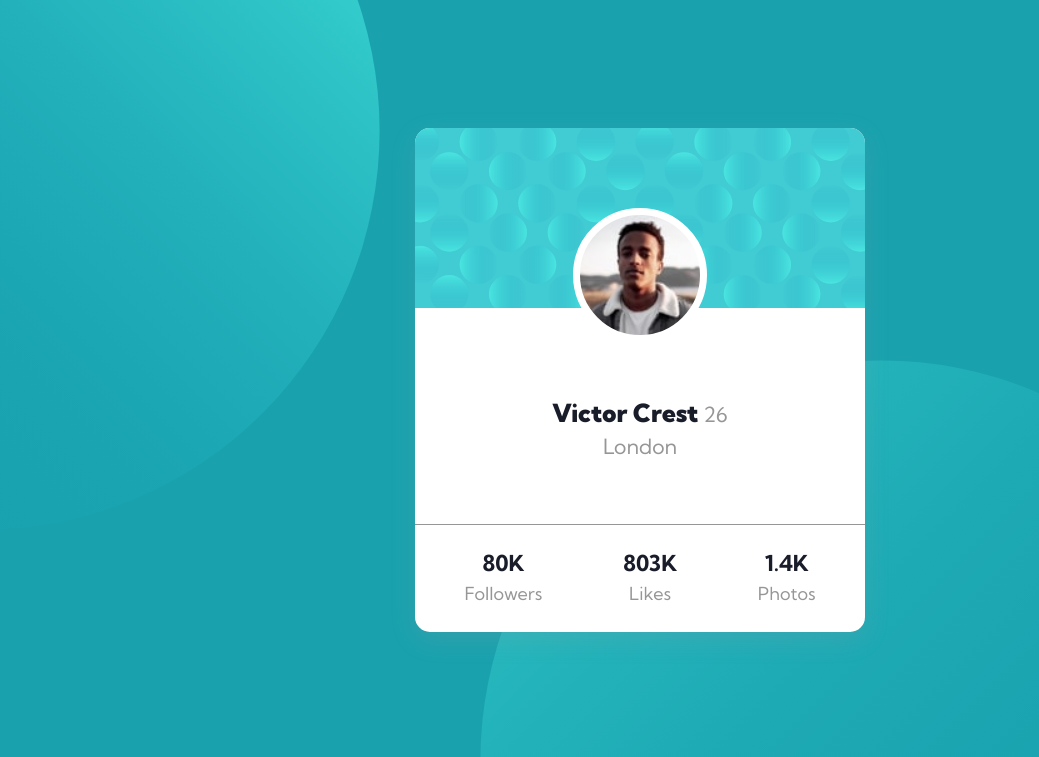
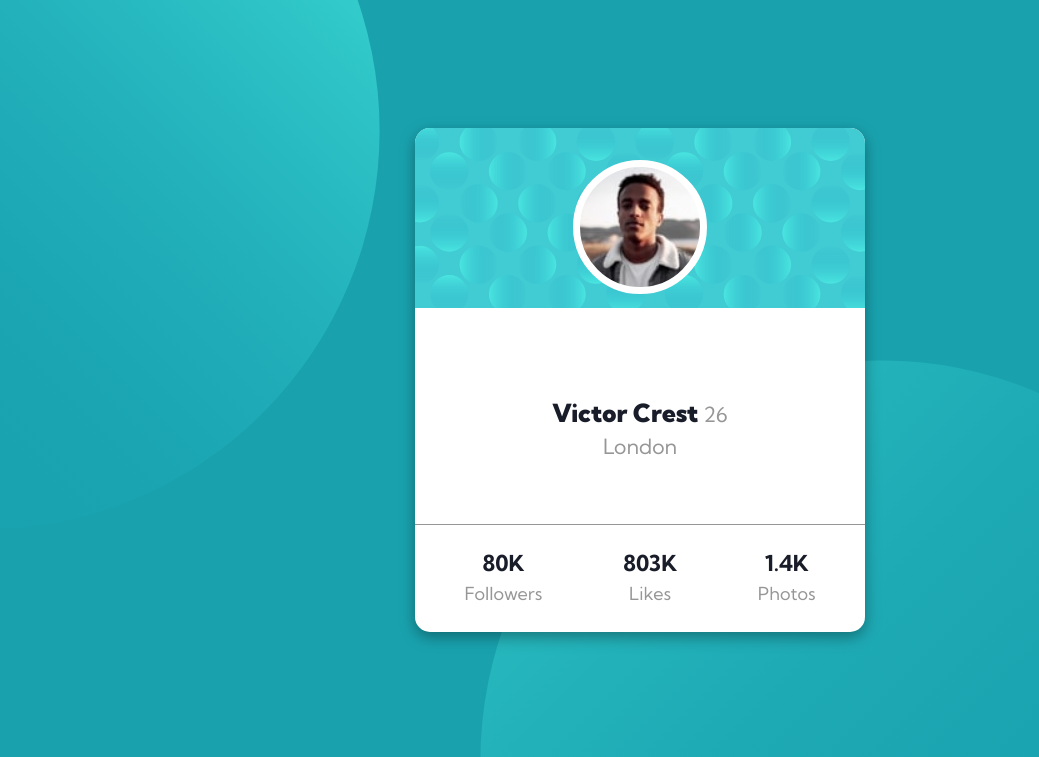
Before and after one commit to Yacine4coding/Profile-Card, a plain HTML site: page index.html in a window 1280 px wide. Shown: the top 757 px of the page, without its empty margins (0-1039 px from the left). Drawn offline with Linux system fonts and the light colour scheme.

Commit message:
fix profile pic position

```diff
--- a/style.css
+++ b/style.css
@@ -85,7 +85,7 @@ body{
         border-radius: 15px;
         overflow: hidden;
         z-index: 1;
-        box-shadow: rgba(149, 157, 165, 0.2) 0px 8px 24px;
+        box-shadow: rgba(0, 0, 0, 0.35) 0px 5px 15px;
 
         .bg-section{
             height: inherit;
@@ -113,7 +113,7 @@ body{
                 border: 7px solid white;
                 border-radius: 100%;
                 position: absolute;
-                top: 13rem;
+                top: 10rem;
             }
 
             .text-section{
```
